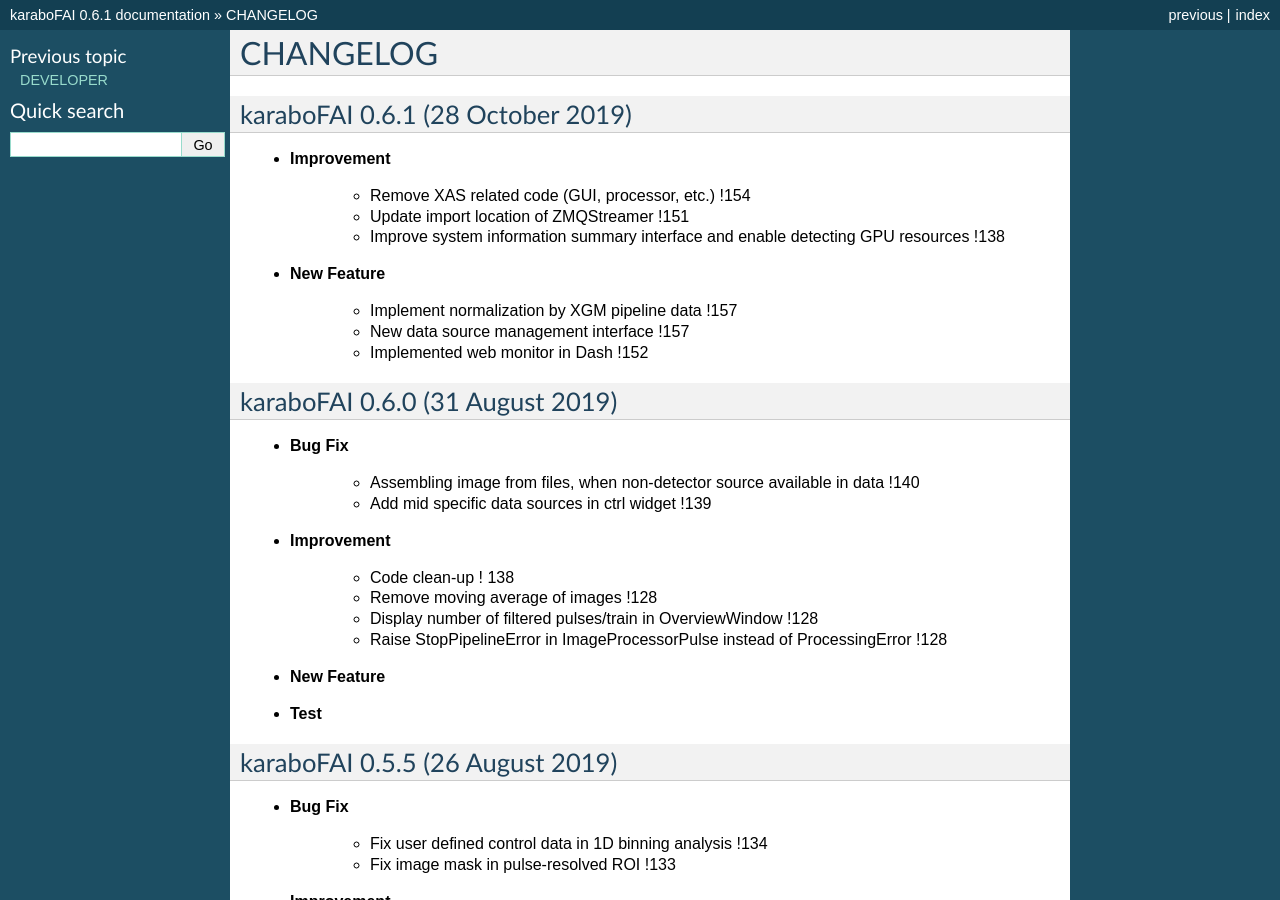
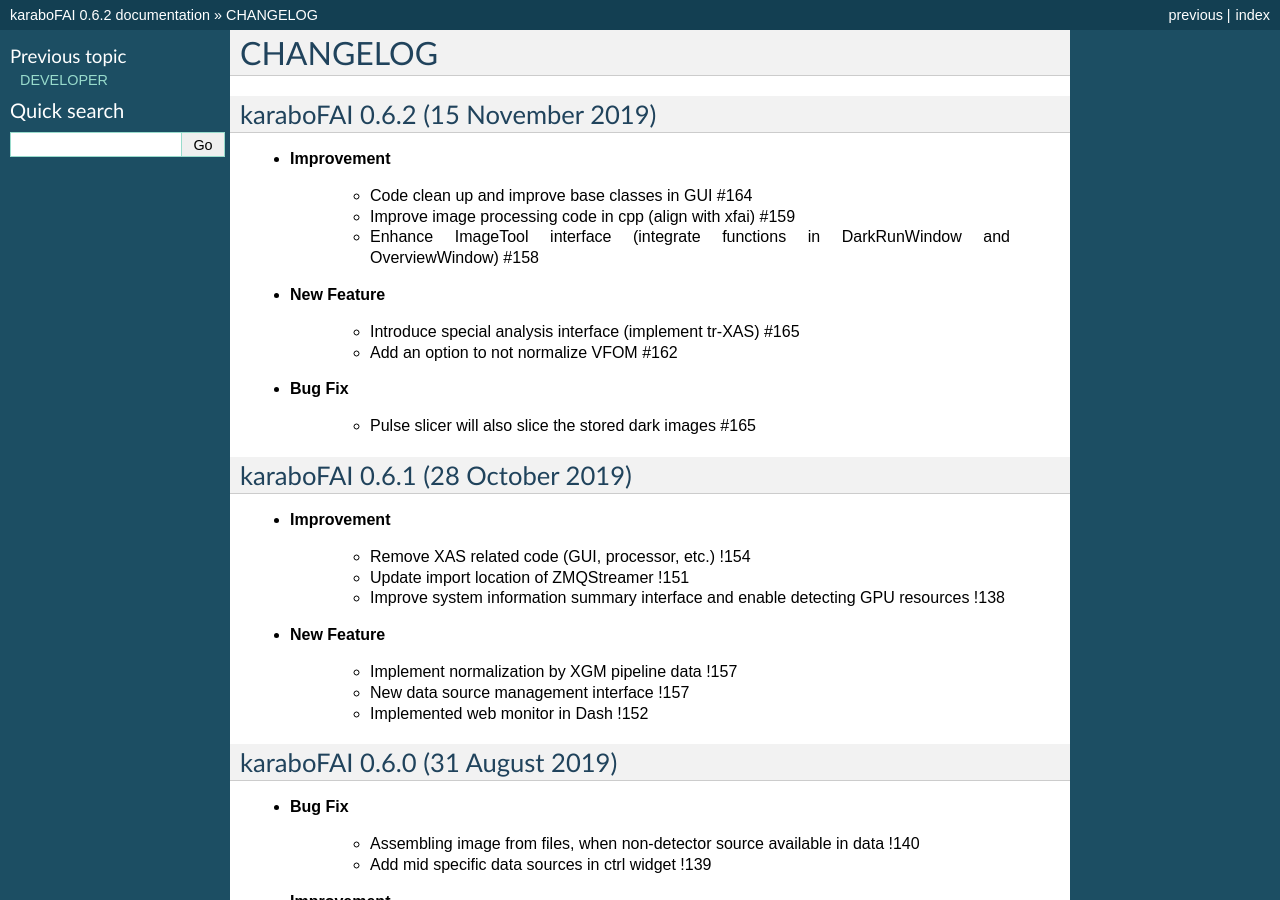
Before and after one commit to European-XFEL/EXtra-foam, a Sphinx documentation site: the page built from docs/changelog.rst, in a window 1280 px wide and 900 px high. Built offline with Sphinx 7.4.7, drawn with Linux system fonts in a browser that asks for light colours; some of the changed text lies outside the part shown.

Commit message:
Changelog 0.6.2

```diff
--- a/docs/changelog.rst
+++ b/docs/changelog.rst
@@ -1,5 +1,24 @@
 CHANGELOG
 =========
+
+karaboFAI 0.6.2 (15 November 2019)
+---------------------------------
+
+- **Improvement**
+
+    - Code clean up and improve base classes in GUI #164
+    - Improve image processing code in cpp (align with xfai) #159
+    - Enhance ImageTool interface (integrate functions in DarkRunWindow and OverviewWindow) #158
+
+- **New Feature**
+
+    - Introduce special analysis interface (implement tr-XAS) #165
+    - Add an option to not normalize VFOM #162
+
+- **Bug Fix**
+
+    - Pulse slicer will also slice the stored dark images #165
+
 
 karaboFAI 0.6.1 (28 October 2019)
 ---------------------------------
--- a/docs/conf.py
+++ b/docs/conf.py
@@ -59,7 +59,7 @@ author = 'Jun Zhu'
 # built documents.
 #
 # The short X.Y version.
-version = '0.6.1'
+version = '0.6.2'
 
 # The full version, including alpha/beta/rc tags.
 release = version
--- a/karaboFAI/__init__.py
+++ b/karaboFAI/__init__.py
@@ -37,7 +37,7 @@ OF THIS SOFTWARE, EVEN IF ADVISED OF THE POSSIBILITY OF SUCH DAMAGE.
 import os
 
 
-__version__ = "0.6.1"
+__version__ = "0.6.2"
 
 # root path for storing config and log files
 ROOT_PATH = os.path.join(os.path.expanduser("~"), ".karaboFAI")
```
